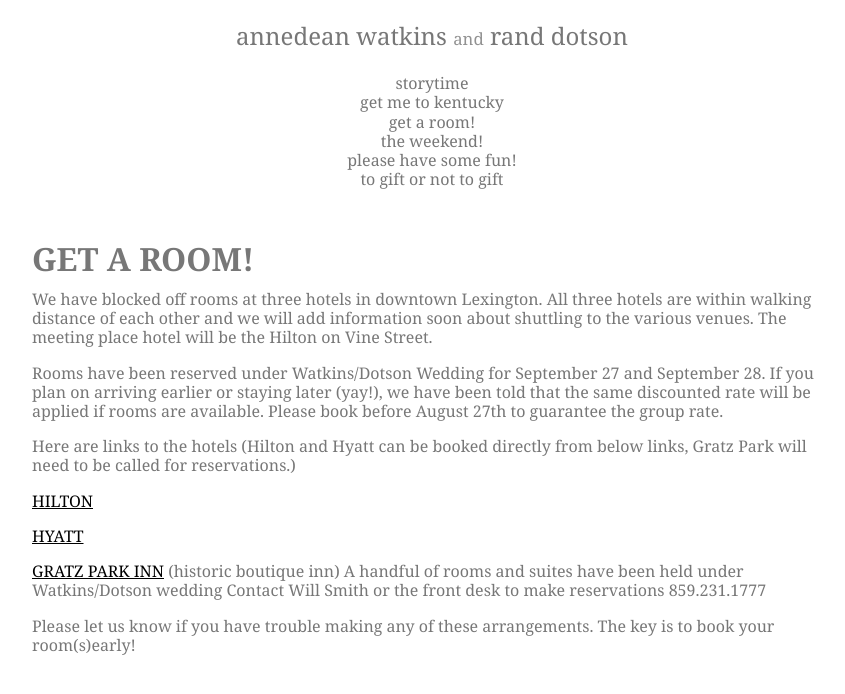
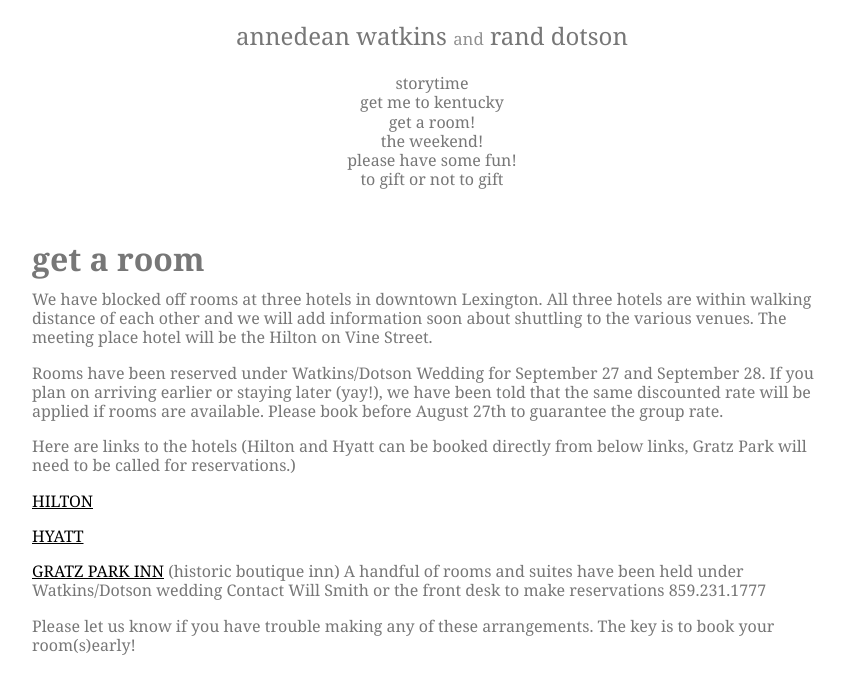
Before and after one commit to nikolaiwarner/annedeanandrand.com, a Jekyll site: the page built from room.md, in a window 1280 px wide. Shown: the top 694 px of the page, without its empty margins (208-1053 px from the left). Built offline with Jekyll 4.4.1, drawn with Linux system fonts in a browser that asks for light colours.

```diff
--- a/room.md
+++ b/room.md
@@ -1,9 +1,9 @@
 ---
 layout: page
-title: Get a room!
+title: get a room
 ---
 
-# GET A ROOM!
+# get a room
 
 We have blocked off rooms at three hotels in downtown Lexington. All three hotels are within walking distance of each other and we will add information soon about shuttling to the various venues. The meeting place hotel will be the Hilton on Vine Street.
 
```
